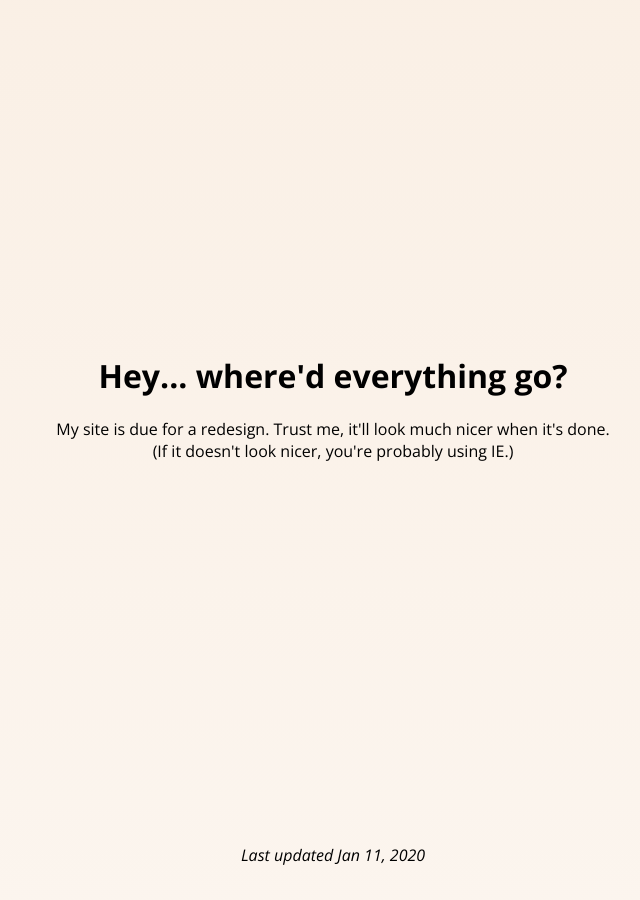
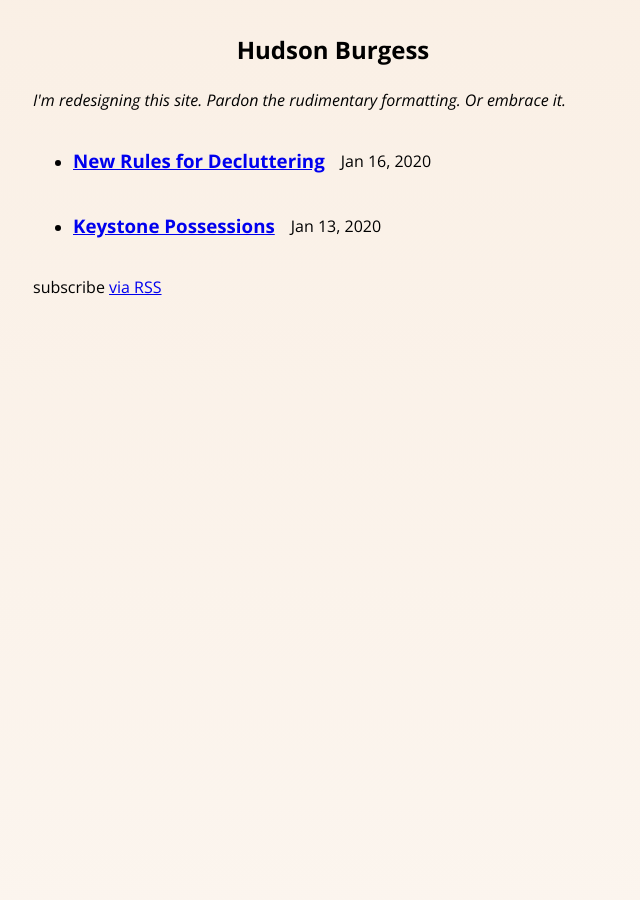
Before and after one commit to hudsonburgess/hudsonburgess.github.io, a Jekyll site: the page built from index.markdown, in a window 1280 px wide. Shown: the whole page, without its empty margins (307-947 px from the left). Built offline with Jekyll 4.4.1, drawn with Linux system fonts in a browser that asks for light colours.

Commit message:
new rules for decluttering; add index

```diff
--- a/_layouts/home.html
+++ b/_layouts/home.html
@@ -10,17 +10,26 @@ layout: default
 	{{ content }}
 
 	{%- if site.posts.size > 0 -%}
-    <h2 class="post-list-heading">{{ page.list_title | default: "Posts" }}</h2>
+		<h2 class="post-list-heading">{{ page.list_title | default: "Hudson Burgess" }}</h2>
+		<i>I'm redesigning this site. Pardon the rudimentary formatting. Or embrace it.</i>
 		<ul class="post-list">
 			{%- for post in site.posts -%}
 			<li>
 				{%- assign date_format = site.minima.date_format | default: "%b %-d, %Y" -%}
-        <span class="post-meta">{{ post.date | date: date_format }}</span>
+				<div class="post">
 					<h3>
 						<a class="post-link" href="{{ post.url | relative_url }}">
 							{{ post.title | escape }}
 						</a>
 					</h3>
+					<span class="post-date">{{ post.date | date: date_format }}</span>
+				</div>
+				<!-- <span class="post-meta">{{ post.date | date: date_format }}</span>
+				<h3>
+					<a class="post-link" href="{{ post.url | relative_url }}">
+						{{ post.title | escape }}
+					</a>
+				</h3> -->
 				{%- if site.show_excerpts -%}
 					{{ post.excerpt }}
 				{%- endif -%}
--- /dev/null
+++ b/_posts/2020-01-16-new-rules-for-decluttering.md
@@ -0,0 +1,20 @@
+---
+layout: post
+title: New Rules for Decluttering
+tags: minimalism
+---
+
+To me, approaching minimalism mostly involves asking important questions about your stuff. Examples might be...
+
+- Does it spark joy? (more on this in a bit)
+- How many of this thing do you need? (post [here](https://www.becomingminimalist.com/towels/))
+- Does this thing distract me from something I value? (post [here](https://www.becomingminimalist.com/what-is-minimalism/))
+
+I have some new ones I've been trying lately:
+
+1. **Would you miss this thing if it disappeared?** Two situations in recent months led me to this question.
+    1. Last fall, several people on my church leadership/serving teams fasted something of their choosing for 21 days. At the time, alcohol seemed like an appropriate thing to fast for me; I was coming home from work and immediately grabbing a beer most days to decompress. What ultimately came from that fast was the realization that I didn't miss alcohol. I don't think I've bought a drink since then.
+    2. Just before Christmas, I was cleaning off my laptop and trying to get rid of a dual boot setup that I didn't need anymore. Technical folks will understand how tricky that is, but suffice it to say that I broke the startup process and left the computer almost useless. After plenty of initial frustration, I realized that I had almost nothing important on it, and I eventually recovered the few important files I did have.
+In both instances, something habit or possession that I thought I enjoyed was actually not important at all.
+
+2. **Did you remember that this thing even existed?** If you've forgotten that you own something, it clearly isn't adding any value to your life. As an indecisive person, this is a great one to ask when you aren't sure if something is valuable or not.
--- a/assets/css/main.css
+++ b/assets/css/main.css
@@ -1,14 +1,23 @@
 body {
-    margin: 0;
+    margin: 2rem auto;
+    max-width: 600px;
     font-family: 'Open Sans', sans-serif;
     line-height: 1.5;
     /* based on the built-in color 'linen' */
     background-image: linear-gradient(180deg, hsl(30, 67%, 94%), hsl(30, 67%, 96%));
 }
 
-article {
-    max-width: 600px;
-    margin: 2rem auto;
+.post-list-heading {
+    text-align: center;
+}
+
+.post {
+    display: flex;
+    align-items: center;
+}
+
+.post-date {
+    margin-left: 1rem;
 }
 
 article h1 {
@@ -18,3 +27,7 @@ article h1 {
 article img {
     width: 100%;
 }
+
+article li {
+    margin: 1rem 0;
+}
```
Also changed, not shown: _posts/2020-01-09-welcome-to-jekyll.markdown (deleted, +0 -29 lines), index-noposts.html (renamed from index.html), index.markdown (renamed from index-old.markdown). Lines whose indentation alone changed are shown as unchanged.
